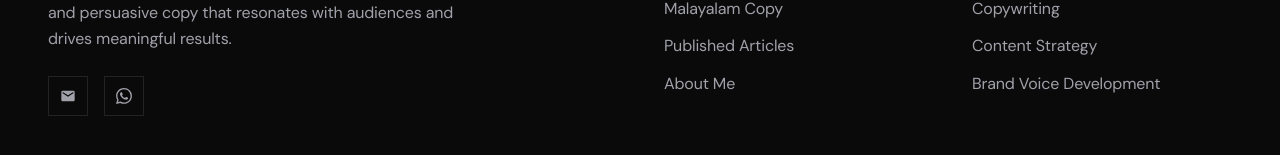
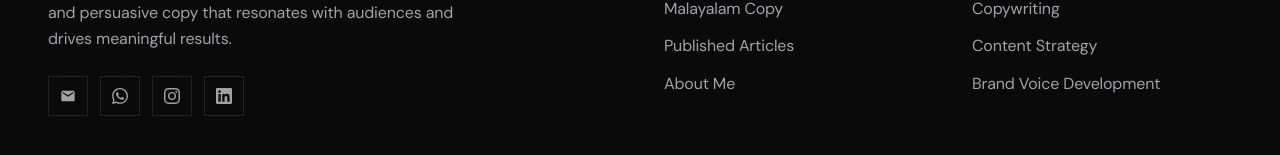
Before and after one commit to mohammedshafinc/hiba-portfolio, a Next.js app: page /article/google-birthday-journey in a window 1280 px wide. Shown: the part 2579-2734 px from the top of the page. Built offline with nearby package versions, Linux system fonts and the light colour scheme.

Commit message:
sm added

```diff
--- a/src/components/Footer.tsx
+++ b/src/components/Footer.tsx
@@ -19,10 +19,11 @@
                 Digital author and copywriter crafting compelling narratives and persuasive copy
                 that resonates with audiences and drives meaningful results.
               </p>
-              <div className="flex items-center gap-4">
+              <div className="flex items-center gap-3">
                 <a
                   href="mailto:parambadenhiba@gmail.com"
                   className="w-10 h-10 flex items-center justify-center border border-white/10 text-[var(--text-secondary)] hover:border-[var(--accent-primary)] hover:text-[var(--accent-primary)] transition-all duration-300"
+                  aria-label="Email"
                 >
                   <svg className="w-4 h-4" fill="currentColor" viewBox="0 0 24 24">
                     <path d="M20 4H4c-1.1 0-2 .9-2 2v12c0 1.1.9 2 2 2h16c1.1 0 2-.9 2-2V6c0-1.1-.9-2-2-2zm0 4l-8 5-8-5V6l8 5 8-5v2z"/>
@@ -33,9 +34,32 @@
                   target="_blank"
                   rel="noopener noreferrer"
                   className="w-10 h-10 flex items-center justify-center border border-white/10 text-[var(--text-secondary)] hover:border-[var(--accent-primary)] hover:text-[var(--accent-primary)] transition-all duration-300"
+                  aria-label="WhatsApp"
                 >
                   <svg className="w-4 h-4" fill="currentColor" viewBox="0 0 24 24">
                     <path d="M17.472 14.382c-.297-.149-1.758-.867-2.03-.967-.273-.099-.471-.148-.67.15-.197.297-.767.966-.94 1.164-.173.199-.347.223-.644.075-.297-.15-1.255-.463-2.39-1.475-.883-.788-1.48-1.761-1.653-2.059-.173-.297-.018-.458.13-.606.134-.133.298-.347.446-.52.149-.174.198-.298.298-.497.099-.198.05-.371-.025-.52-.075-.149-.669-1.612-.916-2.207-.242-.579-.487-.5-.669-.51-.173-.008-.371-.01-.57-.01-.198 0-.52.074-.792.372-.272.297-1.04 1.016-1.04 2.479 0 1.462 1.065 2.875 1.213 3.074.149.198 2.096 3.2 5.077 4.487.709.306 1.262.489 1.694.625.712.227 1.36.195 1.871.118.571-.085 1.758-.719 2.006-1.413.248-.694.248-1.289.173-1.413-.074-.124-.272-.198-.57-.347m-5.421 7.403h-.004a9.87 9.87 0 01-5.031-1.378l-.361-.214-3.741.982.998-3.648-.235-.374a9.86 9.86 0 01-1.51-5.26c.001-5.45 4.436-9.884 9.888-9.884 2.64 0 5.122 1.03 6.988 2.898a9.825 9.825 0 012.893 6.994c-.003 5.45-4.437 9.884-9.885 9.884m8.413-18.297A11.815 11.815 0 0012.05 0C5.495 0 .16 5.335.157 11.892c0 2.096.547 4.142 1.588 5.945L.057 24l6.305-1.654a11.882 11.882 0 005.683 1.448h.005c6.554 0 11.89-5.335 11.893-11.893a11.821 11.821 0 00-3.48-8.413z"/>
+                  </svg>
+                </a>
+                <a
+                  href="https://instagram.com/__hiibbba"
+                  target="_blank"
+                  rel="noopener noreferrer"
+                  className="w-10 h-10 flex items-center justify-center border border-white/10 text-[var(--text-secondary)] hover:border-[var(--accent-primary)] hover:text-[var(--accent-primary)] transition-all duration-300"
+                  aria-label="Instagram"
+                >
+                  <svg className="w-4 h-4" fill="currentColor" viewBox="0 0 24 24">
+                    <path d="M12 2.163c3.204 0 3.584.012 4.85.07 3.252.148 4.771 1.691 4.919 4.919.058 1.265.069 1.645.069 4.849 0 3.205-.012 3.584-.069 4.849-.149 3.225-1.664 4.771-4.919 4.919-1.266.058-1.644.07-4.85.07-3.204 0-3.584-.012-4.849-.07-3.26-.149-4.771-1.699-4.919-4.92-.058-1.265-.07-1.644-.07-4.849 0-3.204.013-3.583.07-4.849.149-3.227 1.664-4.771 4.919-4.919 1.266-.057 1.645-.069 4.849-.069zm0-2.163c-3.259 0-3.667.014-4.947.072-4.358.2-6.78 2.618-6.98 6.98-.059 1.281-.073 1.689-.073 4.948 0 3.259.014 3.668.072 4.948.2 4.358 2.618 6.78 6.98 6.98 1.281.058 1.689.072 4.948.072 3.259 0 3.668-.014 4.948-.072 4.354-.2 6.782-2.618 6.979-6.98.059-1.28.073-1.689.073-4.948 0-3.259-.014-3.667-.072-4.947-.196-4.354-2.617-6.78-6.979-6.98-1.281-.059-1.69-.073-4.949-.073zm0 5.838c-3.403 0-6.162 2.759-6.162 6.162s2.759 6.163 6.162 6.163 6.162-2.759 6.162-6.163c0-3.403-2.759-6.162-6.162-6.162zm0 10.162c-2.209 0-4-1.79-4-4 0-2.209 1.791-4 4-4s4 1.791 4 4c0 2.21-1.791 4-4 4zm6.406-11.845c-.796 0-1.441.645-1.441 1.44s.645 1.44 1.441 1.44c.795 0 1.439-.645 1.439-1.44s-.644-1.44-1.439-1.44z"/>
+                  </svg>
+                </a>
+                <a
+                  href="https://www.linkedin.com/in/hiba-nasar-8b4b67200/"
+                  target="_blank"
+                  rel="noopener noreferrer"
+                  className="w-10 h-10 flex items-center justify-center border border-white/10 text-[var(--text-secondary)] hover:border-[var(--accent-primary)] hover:text-[var(--accent-primary)] transition-all duration-300"
+                  aria-label="LinkedIn"
+                >
+                  <svg className="w-4 h-4" fill="currentColor" viewBox="0 0 24 24">
+                    <path d="M20.447 20.452h-3.554v-5.569c0-1.328-.027-3.037-1.852-3.037-1.853 0-2.136 1.445-2.136 2.939v5.667H9.351V9h3.414v1.561h.046c.477-.9 1.637-1.85 3.37-1.85 3.601 0 4.267 2.37 4.267 5.455v6.286zM5.337 7.433c-1.144 0-2.063-.926-2.063-2.065 0-1.138.92-2.063 2.063-2.063 1.14 0 2.064.925 2.064 2.063 0 1.139-.925 2.065-2.064 2.065zm1.782 13.019H3.555V9h3.564v11.452zM22.225 0H1.771C.792 0 0 .774 0 1.729v20.542C0 23.227.792 24 1.771 24h20.451C23.2 24 24 23.227 24 22.271V1.729C24 .774 23.2 0 22.222 0h.003z"/>
                   </svg>
                 </a>
               </div>
--- a/src/components/Header.tsx
+++ b/src/components/Header.tsx
@@ -16,10 +16,11 @@
   }, []);
 
   const navItems = [
+    { name: 'About', href: '#about' },
     { name: 'Copywriting', href: '#copywriting' },
-    { name: 'Malayalam', href: '#malayalam-copywriting' },
+    { name: 'Malayalam Copywriting', href: '#malayalam-copywriting' },
     { name: 'Articles', href: '#articles' },
-    { name: 'About', href: '#about' },
+
     { name: 'Contact', href: '#contact' },
   ];
 
```
